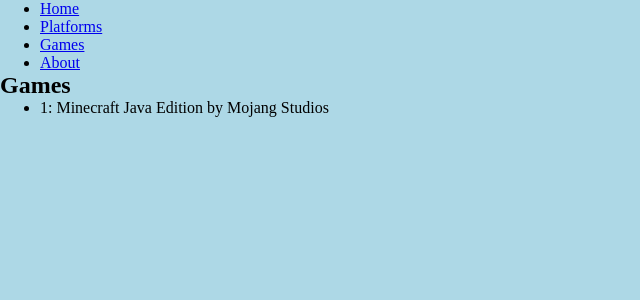
After one commit to DavidWu531/Games, a Flask app: page /game/1 in a window 1280 px wide. The commit adds this page. Shown: the top 300 px of the page, without its empty margins (0-640 px from the left). Run offline with Flask 3, Linux system fonts and the light colour scheme.

Commit message:
Fixed an issue where data cannot be found

```diff
--- a/app/routes.py
+++ b/app/routes.py
@@ -11,43 +11,6 @@
 
 
 import app.models as models  # type: ignore # noqa: F401, E402
-
-
-@app.route('/')
-def home_page():
-    return render_template('home.html')
-
-
-@app.errorhandler(404)
-def not_found(e):
-    return render_template('404.html'), 404
-
-
-@app.route('/about')
-def about():
-    return render_template('about.html')
-
-
-@app.route('/platform/', defaults={'id': None})
-@app.route('/platform/<int:id>')
-def platform(id):
-    platform = None
-    if id is None:
-        return redirect("/platform/0")
-    elif id == 0:
-        platform = models.Platforms.query.all()
-        return render_template("all_platforms.html", platform=platform)
-    else:
-        try:
-            platform = models.Platforms.query.get_or_404(id)
-        except OverflowError:
-            return render_template("404.html"), 404
-
-        if platform is None:
-            return render_template("404.html"), 404
-        else:
-            return render_template('all_platforms.html', platform=platform)
-
 
 # def execute_query(query, params=(), fetchone=False, fetchall=False,
 #                   commit=False):
@@ -72,3 +35,60 @@
 #     finally:
 #         conn.close()
 #     return result
+
+
+@app.route('/')
+def home_page():
+    return render_template('home.html')
+
+
+@app.errorhandler(404)
+def not_found(e):
+    return render_template('404.html'), 404
+
+
+@app.route('/about')
+def about():
+    return render_template('about.html')
+
+
+@app.route('/platform/', defaults={'id': None})
+@app.route('/platform/<int:id>')
+def platform(id):
+    platforms = None
+    if id is None:
+        return redirect("/platform/0")
+    elif id == 0:
+        platforms = models.Platforms.query.all()
+    else:
+        try:
+            platform_obj = models.Platforms.query.get_or_404(id)
+        except OverflowError:
+            return render_template("404.html"), 404
+
+        if platform_obj is None:
+            return render_template("404.html"), 404
+        else:
+            platforms = [platform_obj]
+    return render_template('all_platforms.html', platforms=platforms)
+
+
+@app.route('/game/', defaults={'id': None})
+@app.route('/game/<int:id>')
+def game(id):
+    games = None
+    if id is None:
+        return redirect("/game/0")
+    elif id == 0:
+        games = models.Games.query.all()
+    else:
+        try:
+            game_obj = models.Games.query.get_or_404(id)
+        except OverflowError:
+            return render_template("404.html"), 404
+
+        if game_obj is None:
+            return render_template("404.html"), 404
+        else:
+            games = [game_obj]
+    return render_template('all_games.html', games=games)
--- /dev/null
+++ b/app/static/style.css
@@ -0,0 +1,7 @@
+* {
+    margin: 0;
+}
+
+body {
+    background-color: lightblue;
+}
--- /dev/null
+++ b/app/templates/all_games.html
@@ -0,0 +1,15 @@
+<!-- templates/all_games.html -->
+{% extends 'layout.html' %}
+
+{% block content %}
+    <h2>Games</h2>
+    {% if games %}
+        <ul>
+        {% for game in games %}
+            <li>{{ game.GameID }}: {{ game.GameName }} by {{ game.GameDeveloper }}</li>
+        {% endfor %}
+        </ul>
+    {% else %}
+        <p>No games found.</p>
+    {% endif %}
+{% endblock %}
--- a/app/templates/layout.html
+++ b/app/templates/layout.html
@@ -1,6 +1,7 @@
 <!DOCTYPE html>
 <html lang="en">
 <head>
+    <link rel="stylesheet" href="{{ url_for('static', filename='style.css') }}">
     <meta charset="UTF-8">
     <meta name="viewport" content="width=device-width, initial-scale=1.0">
     <title>{% block title %}Games{% endblock %}</title>
@@ -11,6 +12,7 @@
             <ul>
                 <li><a href="/">Home</a></li>
                 <li><a href="/platform">Platforms</a></li>
+                <li><a href="/game">Games</a></li>
                 <li><a href="/about">About</a></li>
             </ul>
         </nav>
```
Also changed, not shown: app/models.py (+4 -5 lines), app/templates/static/style.css (deleted, +0 -7 lines), app/games.db.
